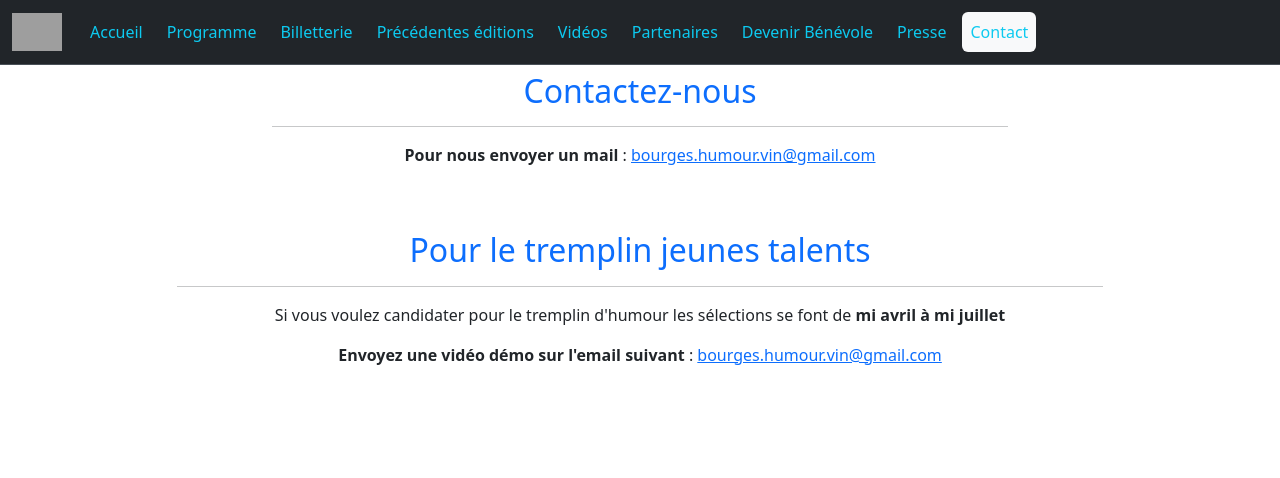
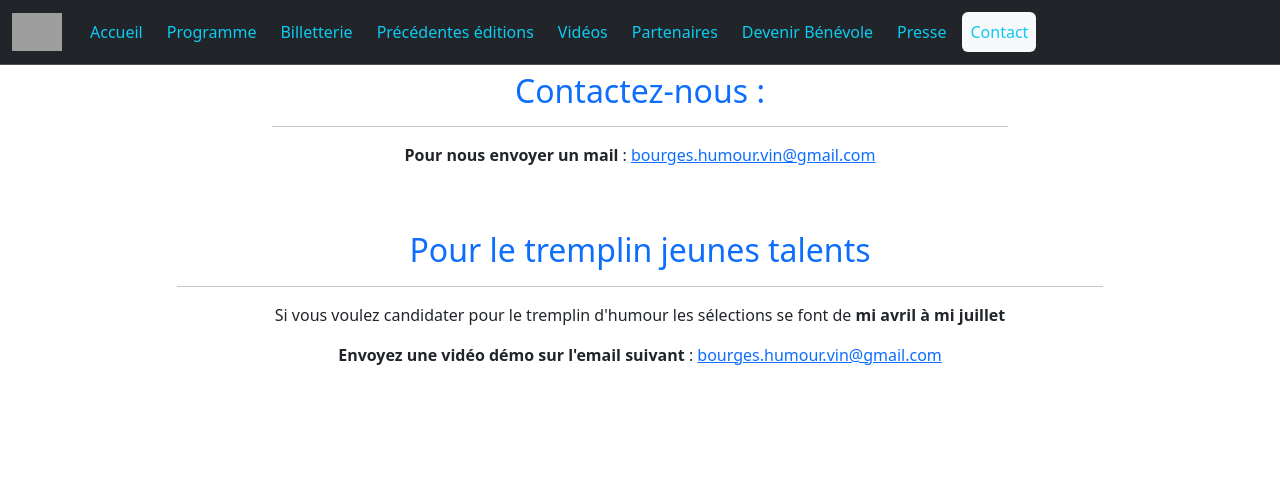
Before and after one commit to Footeuz/humourvin, a PHP site: page /contact in a window 1280 px wide. Shown: the top 478 px of the page. Run offline with PHP 8.4, Linux system fonts and the light colour scheme; some libraries are stand-ins or nearby versions; grey boxes are pictures that could not be loaded.

Commit message:
modif contact

```diff
--- a/contact.php
+++ b/contact.php
@@ -7,7 +7,7 @@ include('./_header.php');
         <div class="container">
             <div class="row justify-content-center">
                 <div class="col-lg-8 col-lg-offset-2 text-center">
-                    <h2 class="wow fadeIn cursive text-primary">Contactez-nous</h2>
+                    <h2 class="wow fadeIn cursive text-primary">Contactez-nous :</h2>
                     <hr class="primary">
                     <p><strong>Pour nous envoyer un mail </strong> : <a href="mailto:bourges.humour.vin@gmail.com">bourges.humour.vin@gmail.com</a></p>
                     <br/><br/>
```
